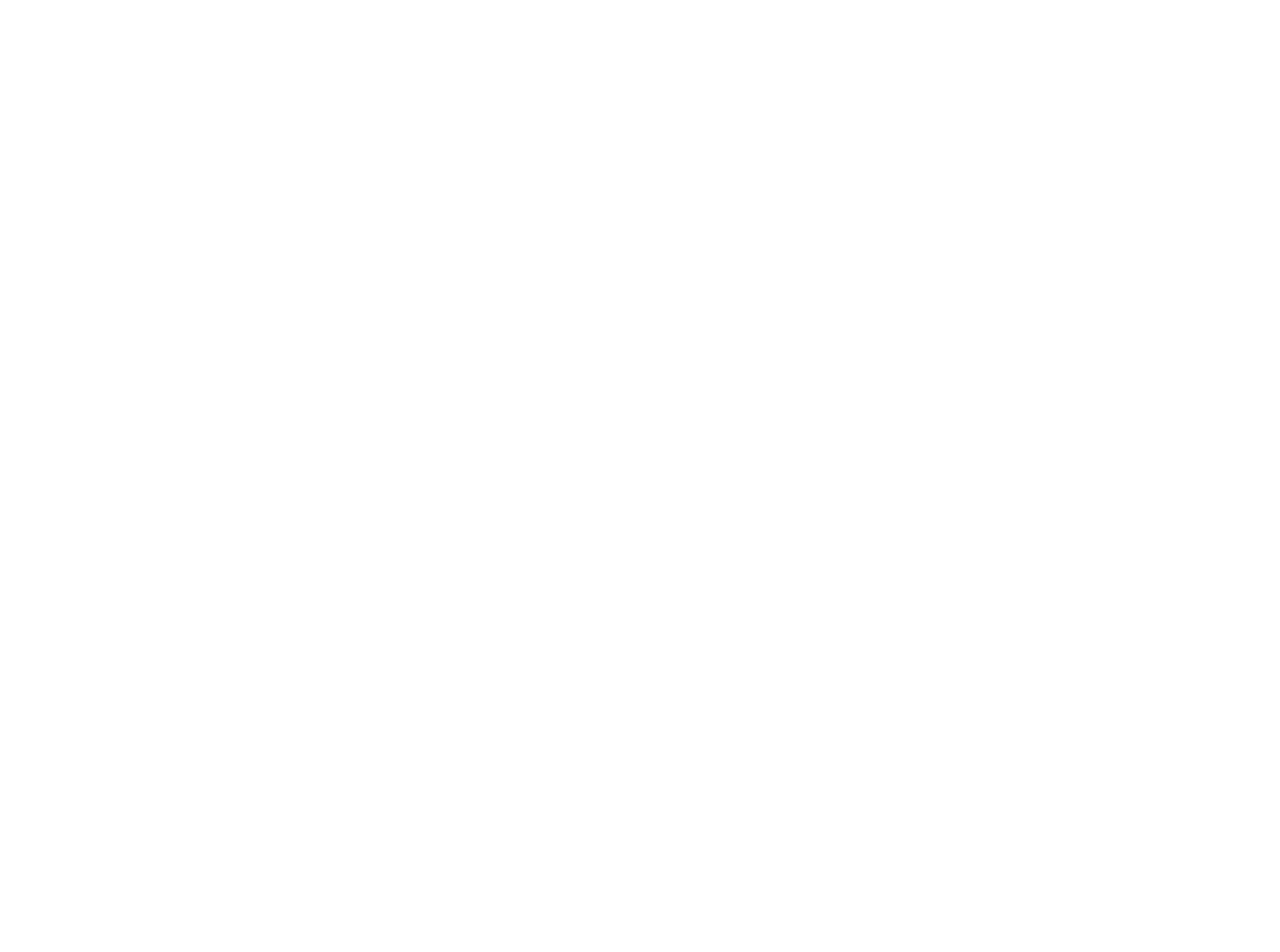
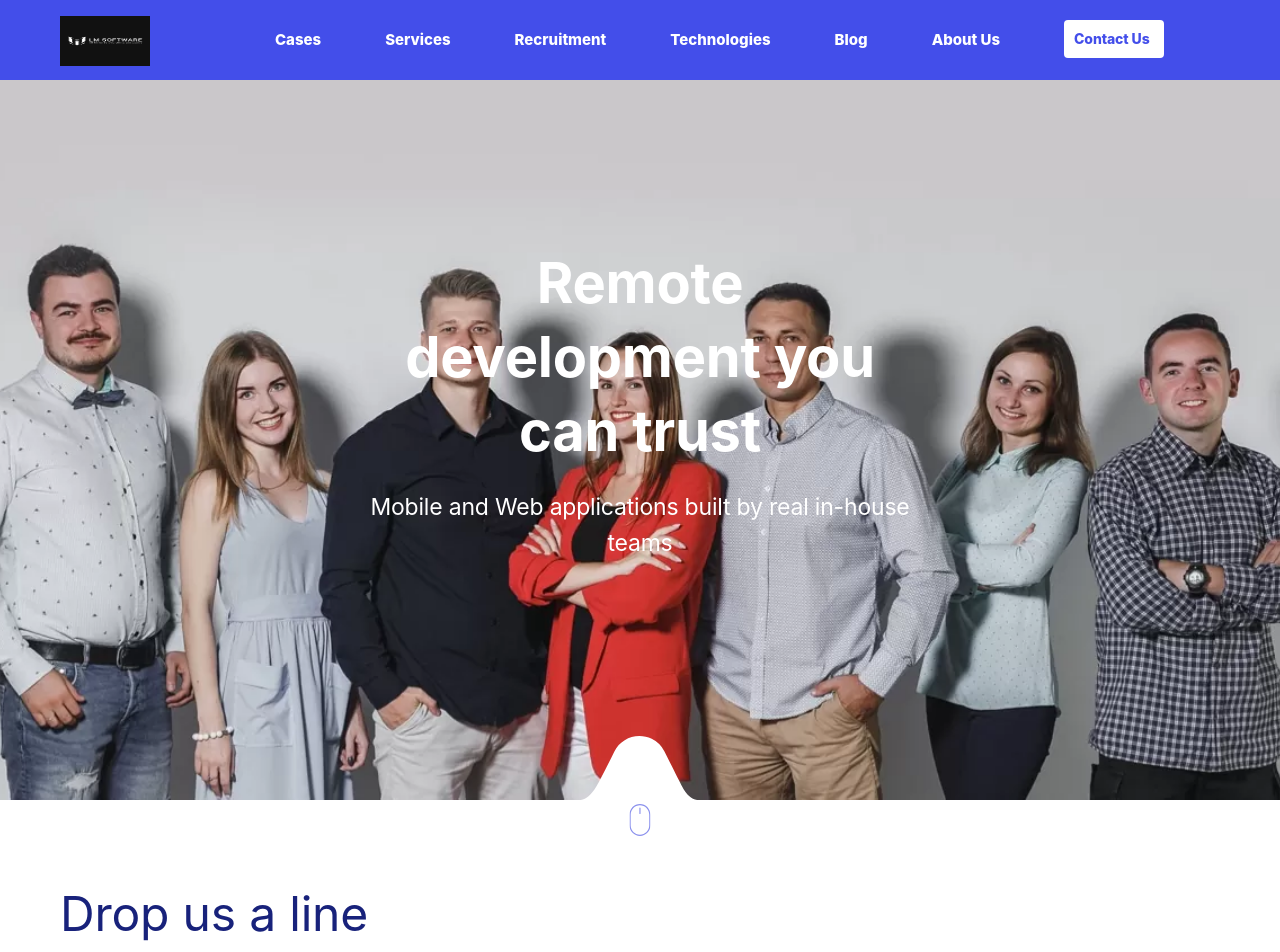
Before and after one commit to Namnguyen123A/lmsoft-web, a React (Create React App) app: page /about in a window 1280 px wide. Shown: the top 952 px of the page. Before the commit the page ends 800 px from the top, so only its background shows below. Built offline with nearby package versions, Linux system fonts and the light colour scheme.

Commit message:
initial commit

```diff
--- a/src/App.tsx
+++ b/src/App.tsx
@@ -2,6 +2,7 @@
 import "./App.css";
 import HomePage from "./pages/home";
 import Recruitment from "./pages/recruitment";
+import About from "./pages/about";
 import {
   BrowserRouter as Router,
   Switch,
@@ -13,7 +14,7 @@
   return (
     <div className="App">
       <Router>
-        <div>
+      <div>
         <nav>
           <ul>
             <li>
@@ -22,7 +23,7 @@
             <li>
               <Link to="/recruitment"></Link>
             </li>
-
+            <Link to="/about"></Link>
           </ul>
         </nav>
           <Switch>
@@ -32,6 +33,9 @@
             <Route path="/recruitment">
               <Recruitment />
             </Route>
+            <Route path="/about">
+              <About />
+            </Route>
           </Switch>
         </div>
       </Router>
--- a/src/components/Navigation/index.tsx
+++ b/src/components/Navigation/index.tsx
@@ -4,6 +4,7 @@
 
 import './style.scss'
 import logo from'../../assets/LM Software-04.jpg'
+import { Link } from 'react-router-dom';
 export interface INavigationProps {
 }
 
@@ -18,9 +19,9 @@
       <div className="container">
         <strong className="logo">
 
-          <a href="">
+          <Link to="/home">
             <img src={logo}></img>
-          </a>
+          </Link>
         </strong>
         <ul className="add-menu">
           <li className="nav-item">
@@ -32,7 +33,7 @@
           </li>
 
           <li className="nav-item">
-            <a href="">Industries</a>
+            <a href="/recruitment">Recruitment</a>
           </li>
 
           <li className="nav-item">
@@ -44,7 +45,7 @@
           </li>
 
           <li className="nav-item">
-            <a href="">About Us</a>
+            <Link to="/about">About Us</Link>
           </li>
 
         </ul>
--- /dev/null
+++ b/src/components/about/index.tsx
@@ -0,0 +1,34 @@
+import * as React from 'react';
+import "./main.scss";
+import background from '../../assets/team-photo.jpg'
+
+export interface IAboutProps {
+}
+
+export default function about (props: IAboutProps) {
+  return (
+    <div>
+      <div className="about-intro">
+        <div className="photo-intro" style={{backgroundImage: `url(${background})`}}>
+            <div className="container-about">
+                <div className="info">
+                    <h1 className="">Remote development you can trust</h1>
+                    <p>Mobile and Web applications built by real in-house teams</p>
+                </div>
+            </div>
+        </div>
+        <div className="mouse-icon">
+          <svg xmlns="http://www.w3.org/2000/svg" width="118" height="64" viewBox="0 0 118 64">
+              <path fill="#FFF" fill-rule="nonzero" d="M84.459 15.51c9.003 18.054 14.888 29.683 17.655 34.889 4.84 9.102 10.468 13.692 16.886 13.77H-1c6.12-.078 11.942-4.724 17.469-13.936C19.607 45 25.537 33.485 34.257 15.687 41.061 1.8 57.835-3.942 71.721 2.862A28 28 0 0 1 84.46 15.511z"></path>
+          </svg>
+          <div className="mouse">
+              <svg xmlns="http://www.w3.org/2000/svg" width="21" height="32" viewBox="0 0 21 32">
+                  <path fill="#8B91ED" fill-rule="nonzero" d="M10.456 0c5.76 0 10.446 4.77 10.446 10.632V21.28c0 5.862-4.686 10.631-10.446 10.631S.01 27.141.01 21.28V10.632C.01 4.77 4.696 0 10.456 0zm9.286 21.28V10.632c0-5.21-4.166-9.45-9.286-9.45-5.12 0-9.285 4.24-9.285 9.45V21.28c0 5.21 4.165 9.45 9.285 9.45s9.286-4.24 9.286-9.45zM10.456 3.546c.32 0 .58.264.58.59v5.352c0 .327-.26.591-.58.591a.586.586 0 0 1-.58-.59V4.136c0-.327.26-.591.58-.591z"></path>
+              </svg>
+          </div>
+        </div>
+      </div>
+    </div>
+
+  );
+}
--- /dev/null
+++ b/src/components/about/main.scss
@@ -0,0 +1,66 @@
+.about-intro {
+    margin-bottom: 82px;
+    position: relative;
+}
+
+.photo-intro {
+    background-position: 50% 100%;
+    position: relative;
+    height: 100vh;
+    background-repeat: no-repeat;
+    background-size: cover;
+}
+
+.container-about {
+    max-width: 1200px;
+    margin: 0 auto;
+    position: relative;
+    padding-left: 20px;
+    padding-right: 20px;
+    height: 100vh;
+    display: flex;
+    flex-wrap: wrap;
+    align-items: center;
+}
+
+.info {
+    width: 100%;
+    max-width: 543px;
+    margin: 0 auto;
+    position: relative;
+    z-index: 5;
+    color: #fff;
+    text-align: center;
+    font-size: 23px;
+    line-height: 1.57;
+    letter-spacing: -.2px;
+    padding-top: 0;
+}
+
+h1 {
+    line-height: 1.32;
+    margin-bottom: 20px;
+    color: #fff;
+    font-size: 56px;
+    letter-spacing: -.25px;
+}
+
+.mouse-icon {
+    width: 120px;
+    height: 64px;
+    position: absolute;
+    left: 50%;
+    bottom: 0;
+    transform: translateX(-50%);
+}
+
+.mouse {
+    width: 21px;
+    height: 32px;
+    position: absolute;
+    left: 50%;
+    -webkit-transform: translateX(-50%);
+    transform: translateX(-50%);
+    -webkit-animation: MoveUpDown 1.5s linear infinite;
+    animation: MoveUpDown 1.5s linear infinite;
+}
--- /dev/null
+++ b/src/pages/about/index.tsx
@@ -0,0 +1,14 @@
+import * as React from 'react';
+import About from '../../components/about';
+import MainLayout from '../../components/Layout/MainLayout';
+
+export interface IAboutProps {
+}
+
+export default function HomePage (props: IAboutProps) {
+  return (
+    <MainLayout>
+        <About />
+    </MainLayout>
+  );
+}
```
Also changed, not shown: src/assets/team-photo.jpg (added).
